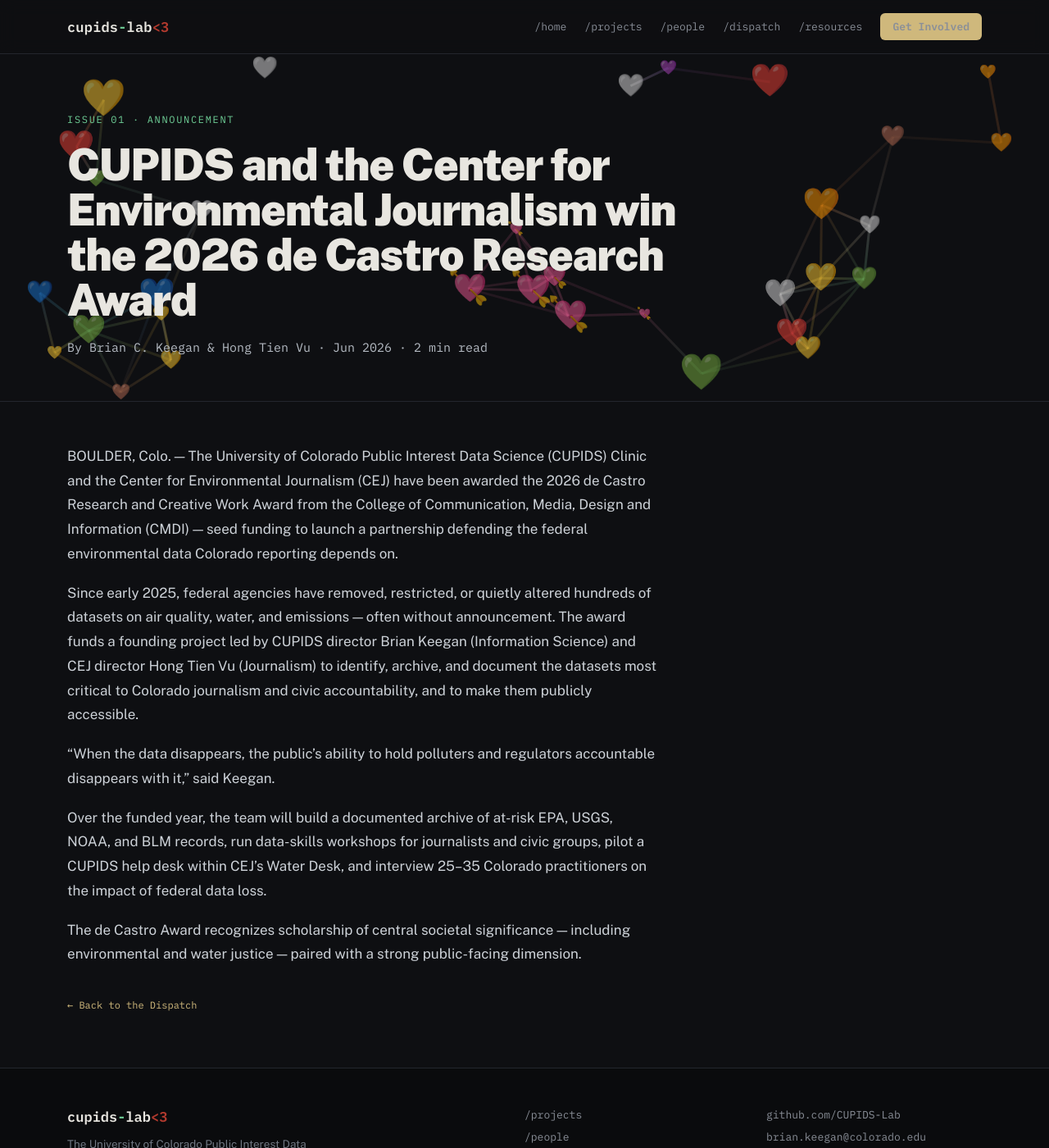
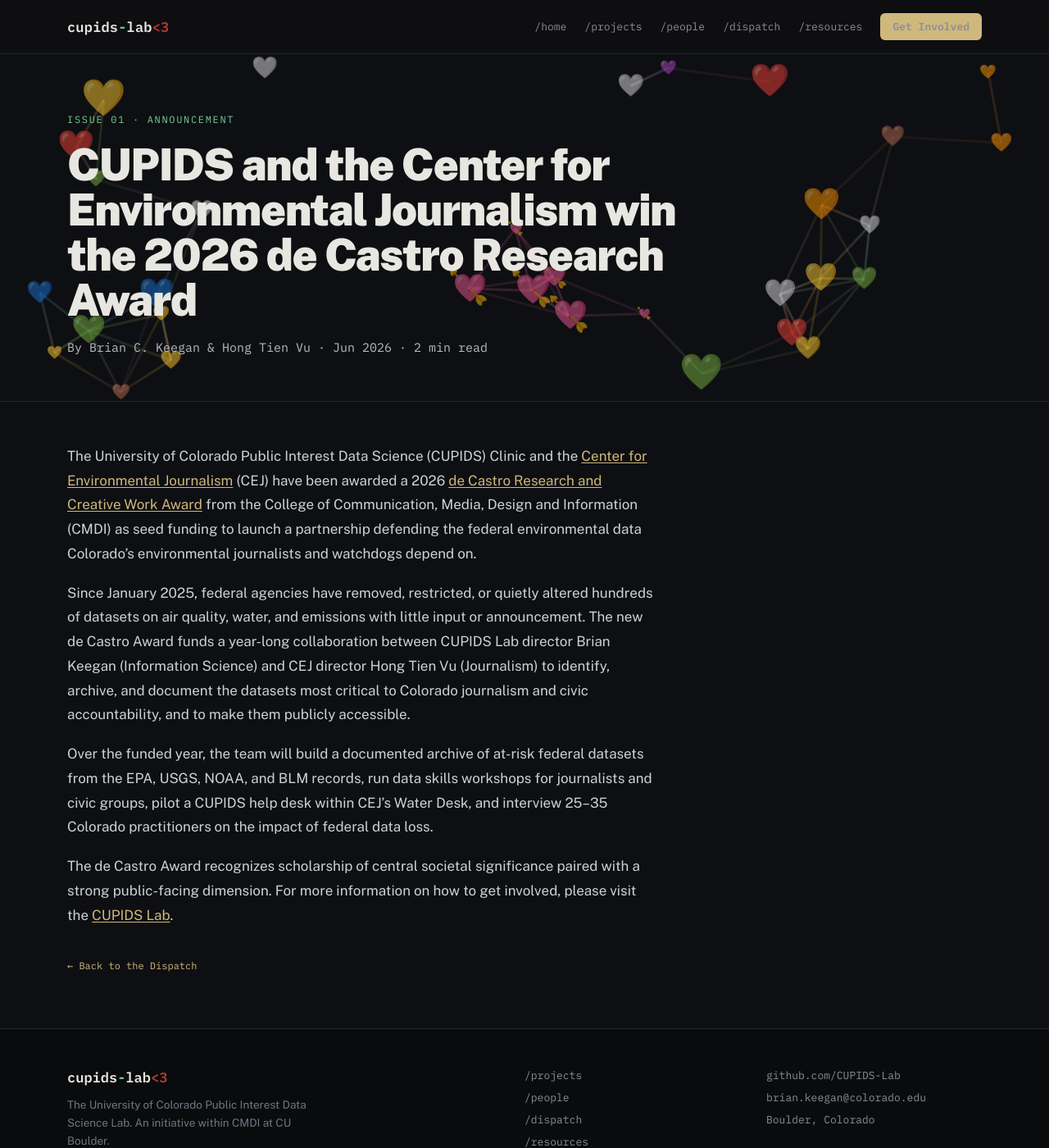
Before and after one commit to CUPIDS-Lab/cupids-lab.github.io, a Jekyll site: the page built from _dispatch/2026-06-16-de-castro-award.md, in a window 1280 px wide and 1400 px high. Shown: the whole window at 82% size. Built offline with Jekyll 4.4.1, drawn with Linux system fonts in a browser that asks for light colours.

Commit message:
Edit decastro award announcement

```diff
--- a/_dispatch/2026-06-16-de-castro-award.md
+++ b/_dispatch/2026-06-16-de-castro-award.md
@@ -10,12 +10,10 @@
 published: true
 ---
 
-BOULDER, Colo. — The University of Colorado Public Interest Data Science (CUPIDS) Clinic and the Center for Environmental Journalism (CEJ) have been awarded the 2026 de Castro Research and Creative Work Award from the College of Communication, Media, Design and Information (CMDI) — seed funding to launch a partnership defending the federal environmental data Colorado reporting depends on.
+The University of Colorado Public Interest Data Science (CUPIDS) Clinic and the [Center for Environmental Journalism](https://www.colorado.edu/cej) (CEJ) have been awarded a 2026 [de Castro Research and Creative Work Award](https://www.colorado.edu/cmdi/faculty-staff/cmci-grants/de-castro-research-and-creative-work-award#accordion-e828a848fc3fda1b5ca7341209ceaea0a-1) from the College of Communication, Media, Design and Information (CMDI) as seed funding to launch a partnership defending the federal environmental data Colorado's environmental journalists and watchdogs depend on.
 
-Since early 2025, federal agencies have removed, restricted, or quietly altered hundreds of datasets on air quality, water, and emissions — often without announcement. The award funds a founding project led by CUPIDS director Brian Keegan (Information Science) and CEJ director Hong Tien Vu (Journalism) to identify, archive, and document the datasets most critical to Colorado journalism and civic accountability, and to make them publicly accessible.
+Since January 2025, federal agencies have removed, restricted, or quietly altered hundreds of datasets on air quality, water, and emissions with little input or announcement. The new de Castro Award funds a year-long collaboration between CUPIDS Lab director Brian Keegan (Information Science) and CEJ director Hong Tien Vu (Journalism) to identify, archive, and document the datasets most critical to Colorado journalism and civic accountability, and to make them publicly accessible.
 
-"When the data disappears, the public's ability to hold polluters and regulators accountable disappears with it," said Keegan.
+Over the funded year, the team will build a documented archive of at-risk federal datasets from the EPA, USGS, NOAA, and BLM records, run data skills workshops for journalists and civic groups, pilot a CUPIDS help desk within CEJ's Water Desk, and interview 25–35 Colorado practitioners on the impact of federal data loss.
 
-Over the funded year, the team will build a documented archive of at-risk EPA, USGS, NOAA, and BLM records, run data-skills workshops for journalists and civic groups, pilot a CUPIDS help desk within CEJ's Water Desk, and interview 25–35 Colorado practitioners on the impact of federal data loss.
-
-The de Castro Award recognizes scholarship of central societal significance — including environmental and water justice — paired with a strong public-facing dimension.
+The de Castro Award recognizes scholarship of central societal significance paired with a strong public-facing dimension. For more information on how to get involved, please visit the [CUPIDS Lab](https://cupids-lab.github.io/get-involved/).
```
Also changed, not shown: _dispatch/2025-06-11-pids.md (+1 -1 lines).
